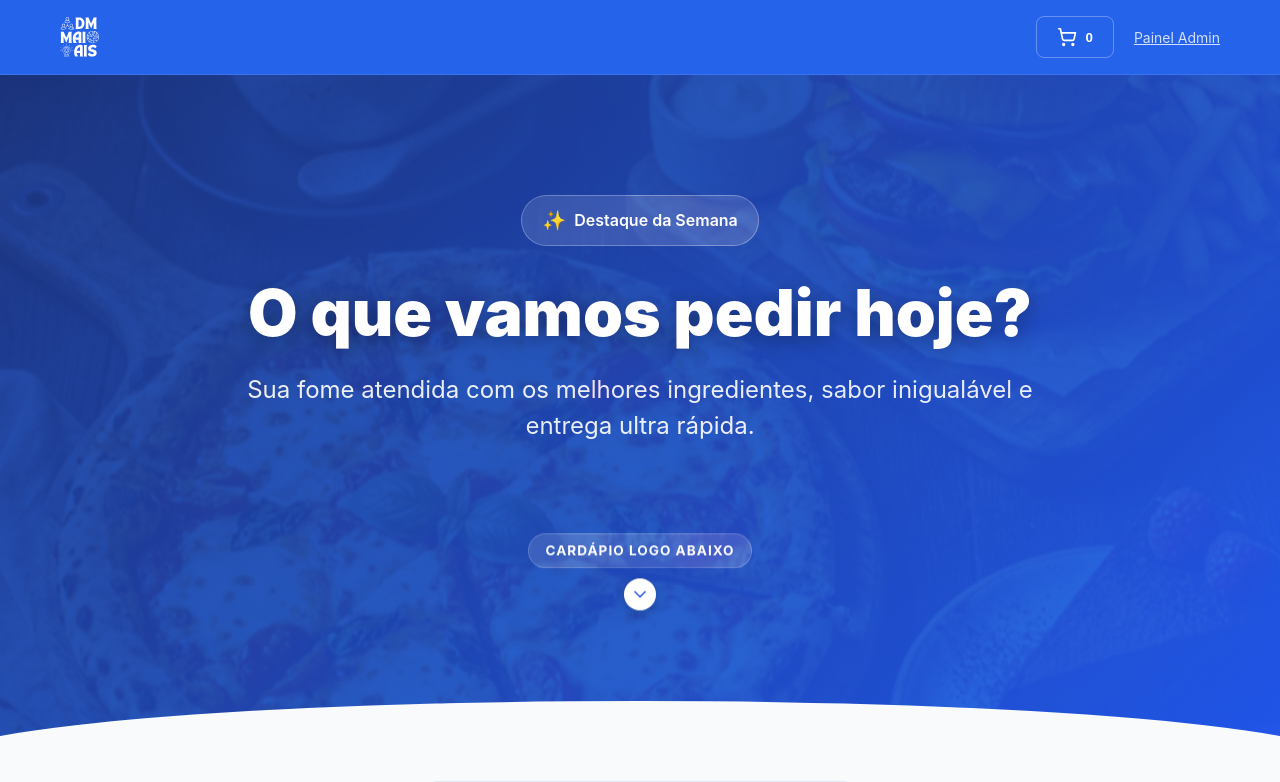
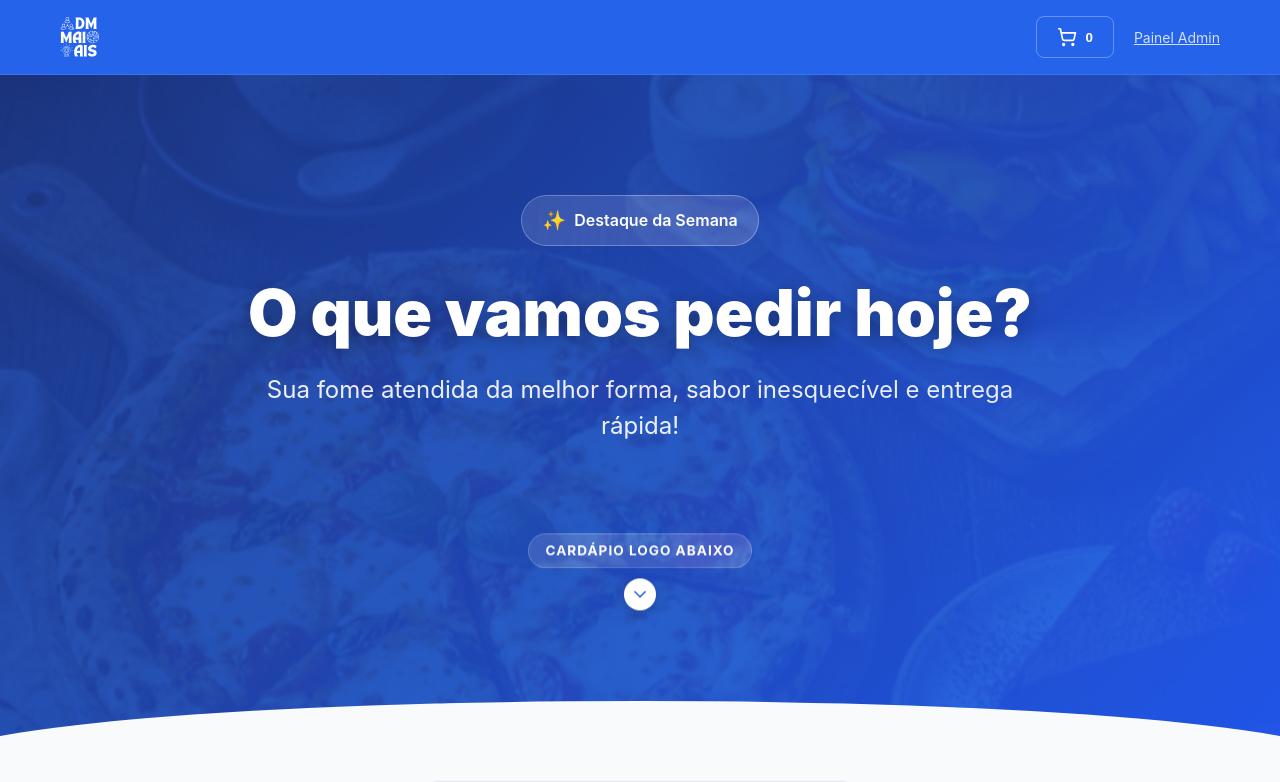
Before and after one commit to Pnuelzin/SITE-PF-ADM, a React (Vite) app: page / in a window 1280 px wide. Shown: the top 782 px of the page. Built offline with nearby package versions, Linux system fonts and the light colour scheme; no server answers; the database is empty.

Commit message:
style: update hero subtitle text

```diff
--- a/src/pages/Home.tsx
+++ b/src/pages/Home.tsx
@@ -174,7 +174,7 @@ const Home: React.FC = () => {
                 <span style={{ fontSize: '1.2rem' }}>✨</span> Destaque da Semana
               </div>
               <h1>O que vamos pedir hoje?</h1>
-              <p>Sua fome atendida com os melhores ingredientes, sabor inigualável e entrega ultra rápida.</p>
+              <p>Sua fome atendida da melhor forma, sabor inesquecível e entrega rápida!</p>
               <div
                 className="scroll-indicator"
                 onClick={() => {
```
